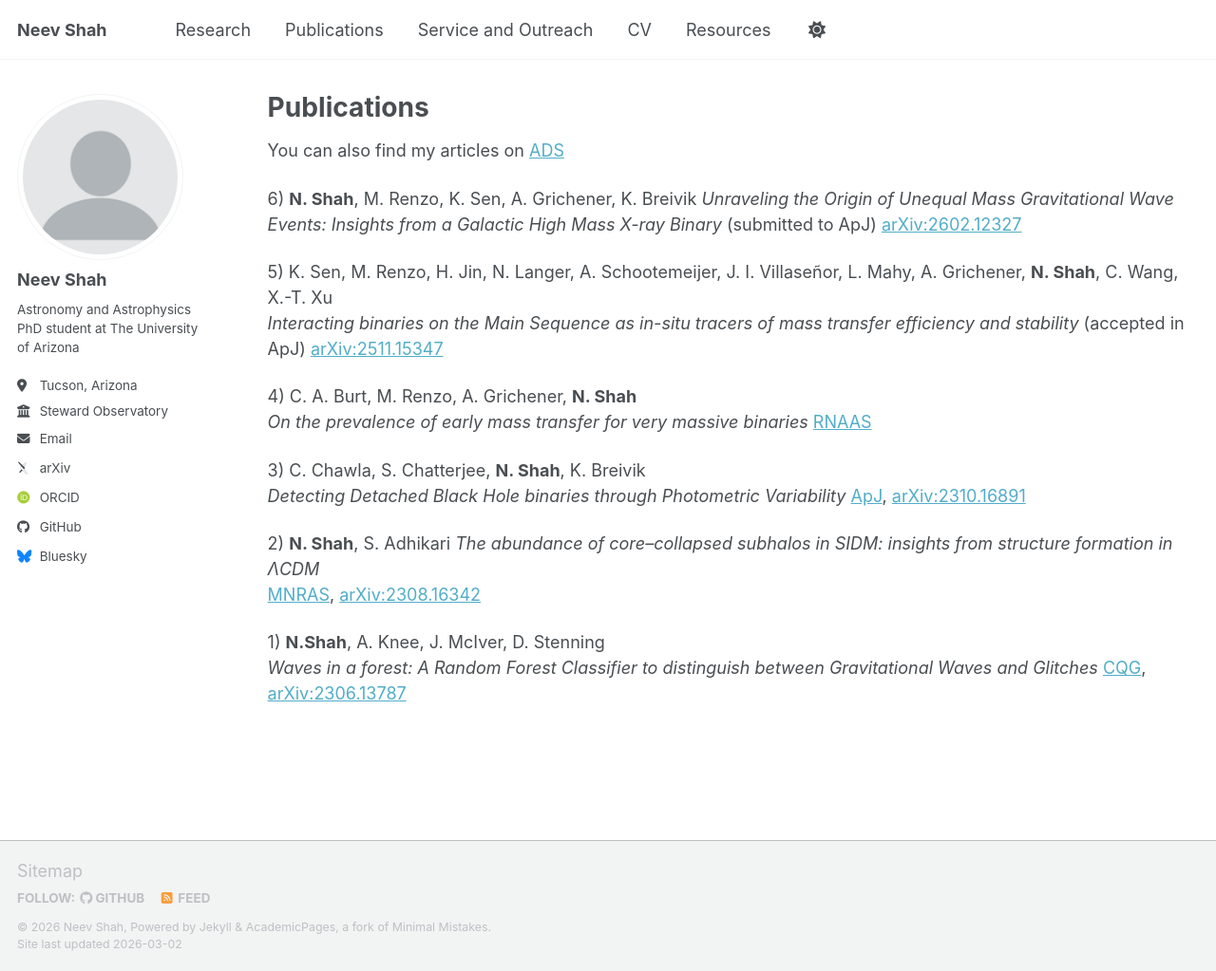
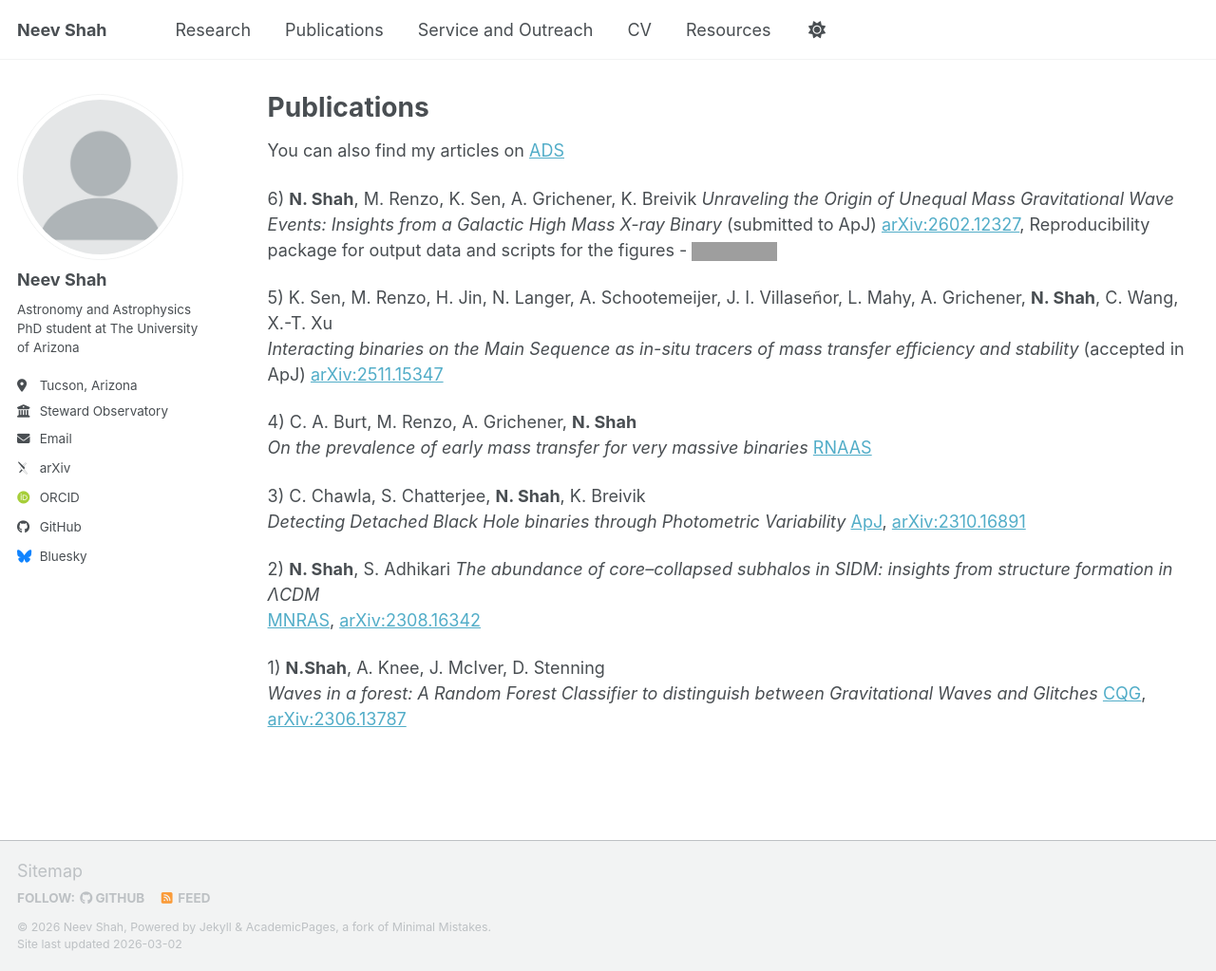
Before and after one commit to neevshah101/neevshah101.github.io, a Jekyll site: the page built from _pages/publications.md, in a window 1280 px wide and 1023 px high. Shown: the whole window at 95% size. Built offline with Jekyll 4.4.1, drawn with Linux system fonts in a browser that asks for light colours; some web fonts are replaced; a script bundle is joined from its source files by our own code; library files that are not in the unit come from our copies; grey boxes are pictures that could not be loaded.

Commit message:
added zenodo

```diff
--- a/_pages/publications.md
+++ b/_pages/publications.md
@@ -9,7 +9,7 @@
 
 6) **N. Shah**, M. Renzo, K. Sen, A. Grichener, K. Breivik
 *Unraveling the Origin of Unequal Mass Gravitational Wave Events: Insights from a Galactic High Mass X-ray Binary*
-(submitted to ApJ) [arXiv:2602.12327](https://arxiv.org/abs/2602.12327)
+(submitted to ApJ) [arXiv:2602.12327](https://arxiv.org/abs/2602.12327), Reproducibility package for output data and scripts for the figures - [![DOI](https://zenodo.org/badge/DOI/10.5281/zenodo.18615967.svg)](https://doi.org/10.5281/zenodo.18615967)
 
 5) K. Sen, M. Renzo, H. Jin, N. Langer, A. Schootemeijer, J. I. Villaseñor, L. Mahy, A. Grichener, **N. Shah**, C. Wang, X.-T. Xu\
 *Interacting binaries on the Main Sequence as in-situ tracers of mass transfer efficiency and stability*
```
